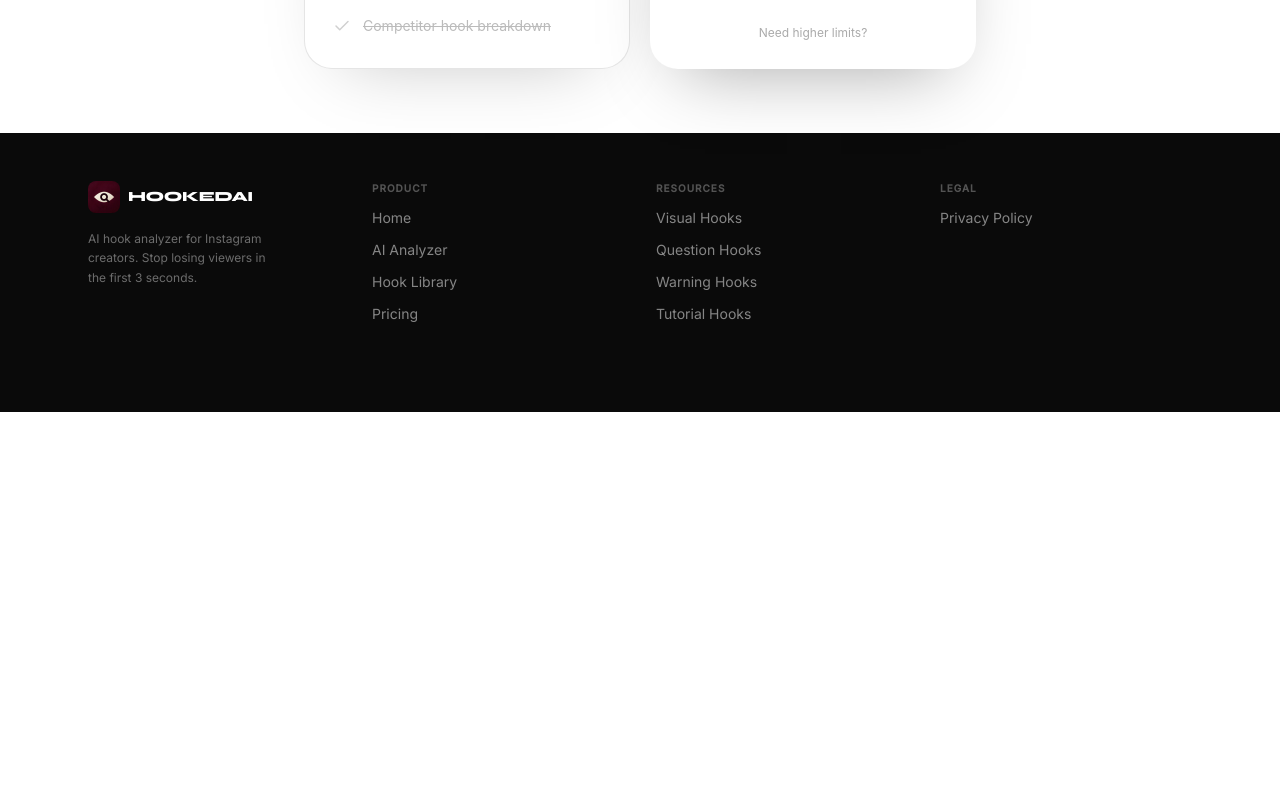
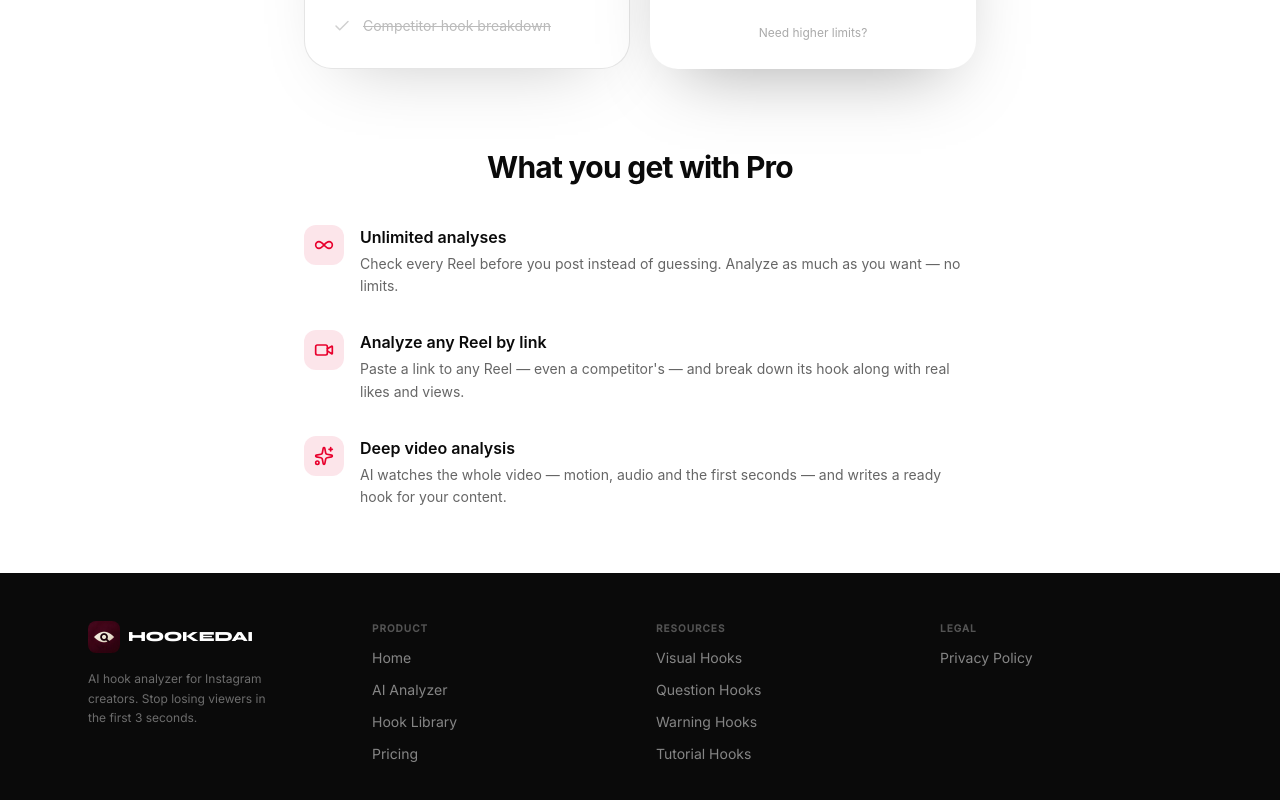
Before and after one commit to bimogg/Hooked.AI, a Next.js app: page /pricing in a window 1280 px wide. Shown: the part 848-1648 px from the top of the page. Before the commit the page ends 1260 px from the top, so only its background shows below. Built offline with nearby package versions, Linux system fonts and the light colour scheme; no server answers.

Commit message:
feat: 'What you get with Pro' explanatory section (Apple style, cards untouched)

```diff
--- a/components/PricingContent.tsx
+++ b/components/PricingContent.tsx
@@ -116,6 +116,27 @@ export default function PricingContent() {
         </div>
 
       </div>
+
+      {/* What you get with Pro — value explanations (Apple style) */}
+      <div className="max-w-2xl mx-auto mt-20" style={{ fontFamily: APPLE_FONT }}>
+        <h2 className="font-bold text-2xl md:text-3xl text-center mb-10 tracking-tight">{tr('pricing', 'valueTitle', lang)}</h2>
+        <div className="flex flex-col gap-8">
+          {[['v1t', 'v1d', Infinity], ['v2t', 'v2d', Video], ['v3t', 'v3d', Sparkles]].map(([t, d, Icon]) => {
+            const I = Icon as typeof Infinity;
+            return (
+              <div key={t as string} className="flex gap-4 items-start">
+                <span className="flex items-center justify-center w-10 h-10 rounded-xl bg-[#e8002d]/10 text-[#e8002d] shrink-0">
+                  <I size={20} strokeWidth={2} />
+                </span>
+                <div>
+                  <p className="font-semibold text-base">{tr('pricing', t as string, lang)}</p>
+                  <p className="text-[#666] text-sm mt-1 leading-relaxed">{tr('pricing', d as string, lang)}</p>
+                </div>
+              </div>
+            );
+          })}
+        </div>
+      </div>
     </div>
   );
 }
```
